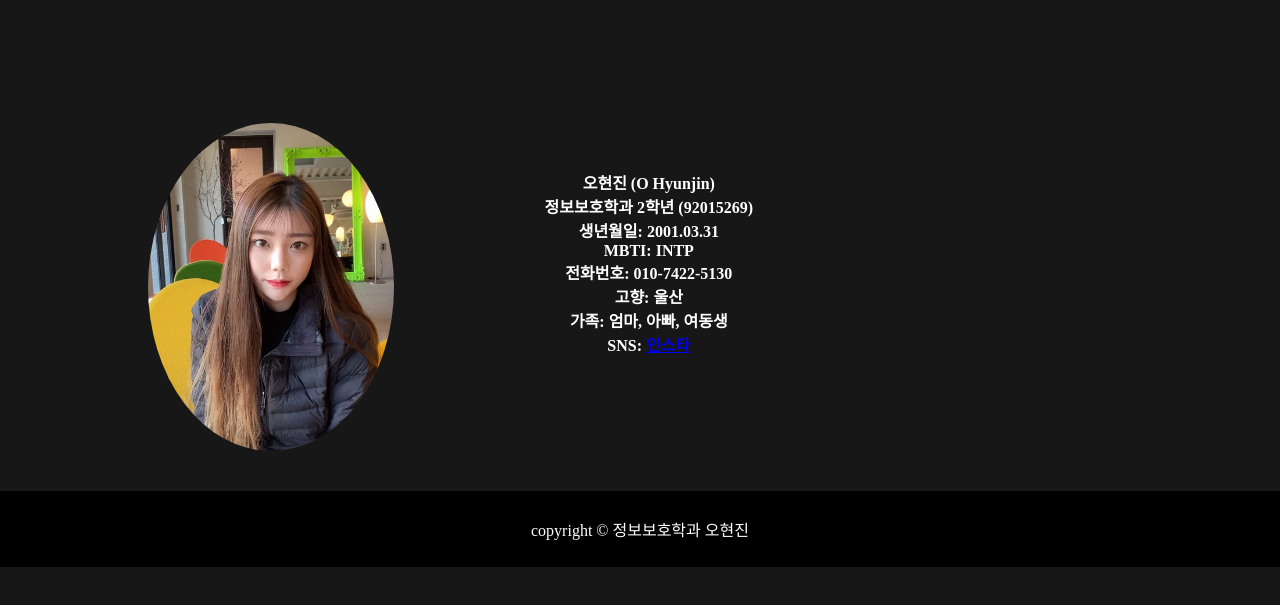
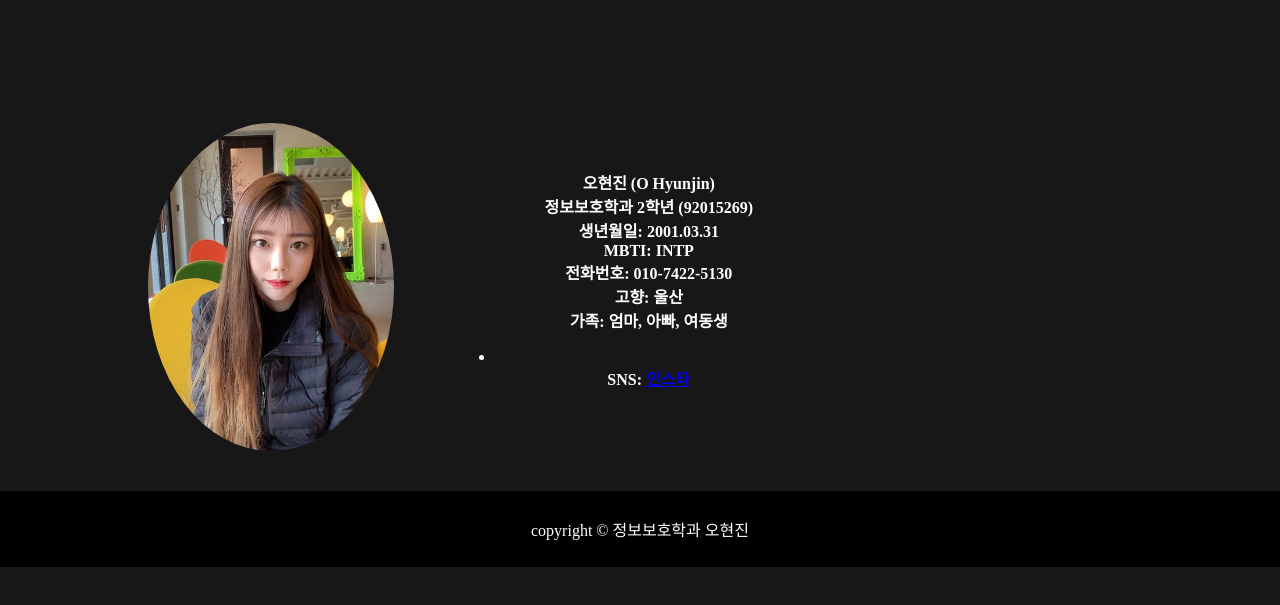
Before and after one commit to o-hyunjin/o-hyunjin.github.io, a plain HTML site: page jinprofil.html in a window 1280 px wide. Shown: the part 129-734 px from the top of the page. Drawn offline with Linux system fonts and the light colour scheme.

Commit message:
Update jinprofil.html

```diff
--- a/jinprofil.html
+++ b/jinprofil.html
@@ -41,7 +41,7 @@
             <br>전화번호: 010-7422-5130
             <br>고향: 울산
             <br>가족: 엄마, 아빠, 여동생
-            <br>SNS: <a href="https://www.instagram.com/__hj._.in/">인스타</a>
+              <li><br>SNS: <a href="https://www.instagram.com/__hj._.in/">인스타</a></li>
             </p><br></span>
           </div>
           </div>
```
